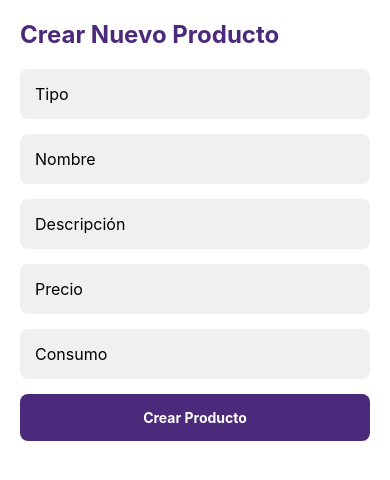
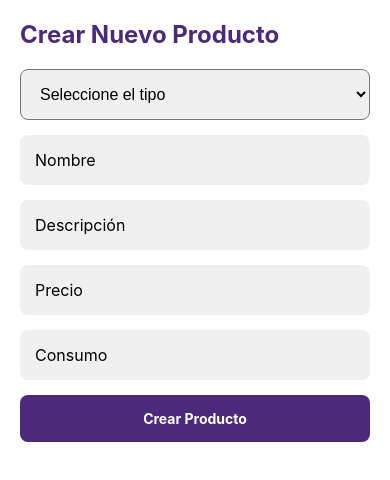
Before and after one commit to Will-D7/monta_PCs, a React Native app: screen /CrearProducto in a window 390 px wide. Shown: the top 480 px of the page. Built offline with nearby package versions, Linux system fonts and the light colour scheme.

Commit message:
crear producto combo box

```diff
--- a/app.json
+++ b/app.json
@@ -13,7 +13,10 @@
       "backgroundColor": "#ffffff"
     },
     "ios": {
-      "supportsTablet": true
+      "supportsTablet": true,
+      "infoPlist": {
+        "NSPhotoLibraryUsageDescription": "Este app necesita acceso a la galería para seleccionar imágenes."
+      }
     },
     "android": {
       "adaptiveIcon": {
--- a/componentes/pages/Administrador/CrearProducto.jsx
+++ b/componentes/pages/Administrador/CrearProducto.jsx
@@ -1,6 +1,7 @@
 import React, { useState } from 'react';
 import { View, Text, TextInput, TouchableOpacity, StyleSheet } from 'react-native';
 import { useNavigation } from '@react-navigation/native';
+import { Picker } from '@react-native-picker/picker'; // Importar Picker
 
 const CrearProducto = () => {
   const navigation = useNavigation();
@@ -11,6 +12,8 @@ const CrearProducto = () => {
     precio: '',
     consumo: '',
   });
+
+  const categories = ["Procesador", "Placa Madre", "RAM", "GPU", "Fuente Poder", "Disco", "Ventilador", "Gabinete"];
 
   const handleCreate = () => {
     if (!producto.tipo || !producto.nombre || !producto.precio) {
@@ -30,12 +33,18 @@ const CrearProducto = () => {
     <View style={styles.container}>
       <Text style={styles.title}>Crear Nuevo Producto</Text>
 
-      <TextInput
+      {/* Selector de tipo de producto */}
+      <Picker
+        selectedValue={producto.tipo}
         style={styles.input}
-        placeholder="Tipo"
-        value={producto.tipo}
-        onChangeText={(text) => setProducto({ ...producto, tipo: text })}
-      />
+        onValueChange={(itemValue) => setProducto({ ...producto, tipo: itemValue })}
+      >
+        <Picker.Item label="Seleccione el tipo" value="" />
+        {categories.map((category, index) => (
+          <Picker.Item key={index} label={category} value={category} />
+        ))}
+      </Picker>
+
       <TextInput
         style={styles.input}
         placeholder="Nombre"
--- a/componentes/pages/Administrador/GestionProductos .jsx
+++ b/componentes/pages/Administrador/GestionProductos .jsx
@@ -1,7 +1,7 @@
 import React, { useState, useEffect } from 'react';
 import { View, Text, FlatList, TouchableOpacity, StyleSheet } from 'react-native';
 import { useNavigation, useRoute } from '@react-navigation/native';
-import Ionicons from 'react-native-vector-icons/Ionicons'; // Importamos el ícono
+import Ionicons from 'react-native-vector-icons/Ionicons';
 
 const GestionProductos = () => {
   const navigation = useNavigation();
@@ -38,12 +38,12 @@ const GestionProductos = () => {
 
   return (
     <View style={styles.container}>
-      {/* Botón de flecha para retroceder */}
+
       <TouchableOpacity style={styles.backButton} onPress={() => navigation.goBack()}>
         <Ionicons name="arrow-back" size={30} color="#4b2a7b" />
       </TouchableOpacity>
 
-      <Text style={styles.title}>Listado de Productos</Text>
+      <Text style={styles.title}>Listado de Componentes</Text>
 
       <FlatList
         data={productos}
@@ -62,7 +62,7 @@ const GestionProductos = () => {
         style={styles.createButton}
         onPress={() => navigation.navigate('CrearProducto')}
       >
-        <Text style={styles.buttonText}>Crear Producto</Text>
+        <Text style={styles.buttonText}>Crear Componente</Text>
       </TouchableOpacity>
     </View>
   );
@@ -73,11 +73,12 @@ const styles = StyleSheet.create({
     flex: 1,
     padding: 20,
     backgroundColor: '#f8f8f8',
+    paddingVertical:50
   },
   backButton: {
     position: 'absolute',
-    top: 30,
-    left: 20,
+    top: 55,
+    left: 10,
     zIndex: 10,
   },
   title: {
--- a/componentes/pages/Administrador/Inicio.jsx
+++ b/componentes/pages/Administrador/Inicio.jsx
@@ -13,8 +13,8 @@ export default function AdminInicio({ navigation }) {
           style={[styles.card, styles.productCard]}
           onPress={() => navigation.navigate('GestionProductos')}
         >
-          <Text style={styles.cardTitle}>Gestionar Productos</Text>
-          <Text style={styles.cardDescription}>Añadir, editar o eliminar productos.</Text>
+          <Text style={styles.cardTitle}>Gestionar Componentes</Text>
+          <Text style={styles.cardDescription}>Añadir, editar o eliminar Componentes.</Text>
         </TouchableOpacity>
 
 
--- a/package.json
+++ b/package.json
@@ -18,12 +18,14 @@
     "base-64": "^1.0.0",
     "expo": "^52.0.7",
     "expo-document-picker": "~13.0.1",
+    "expo-image-picker": "~16.0.3",
     "expo-status-bar": "~2.0.0",
     "firebase": "^11.0.2",
     "react": "18.3.1",
     "react-native": "0.76.1",
     "react-native-dotenv": "^3.4.11",
     "react-native-gesture-handler": "~2.20.2",
+    "react-native-image-picker": "^7.2.3",
     "react-native-keyboard-aware-scroll-view": "^0.9.5",
     "react-native-safe-area-context": "^4.14.0",
     "react-native-screens": "^4.1.0",
```
Also changed, not shown: 2 other files (tests, documents, lock files or other folders).
